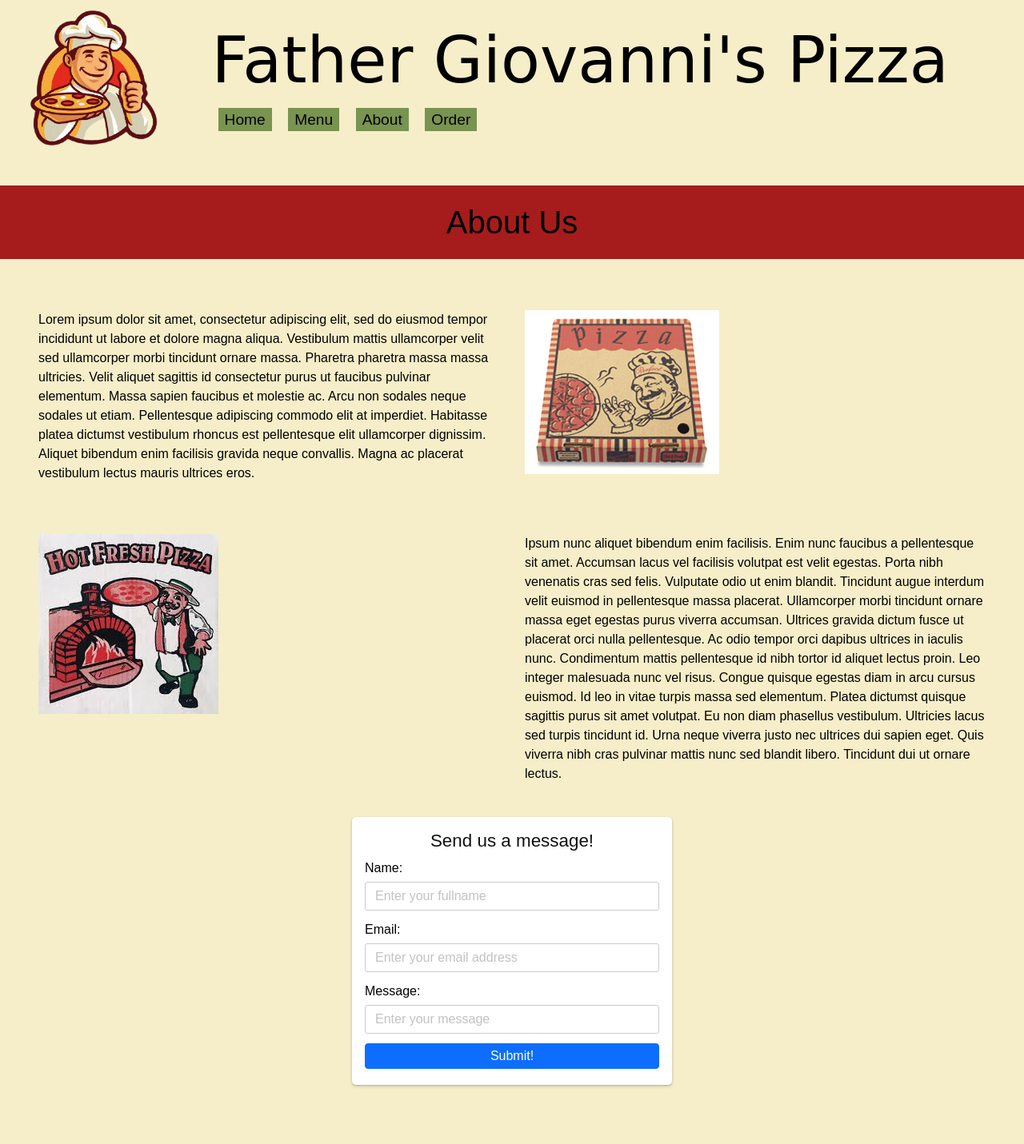
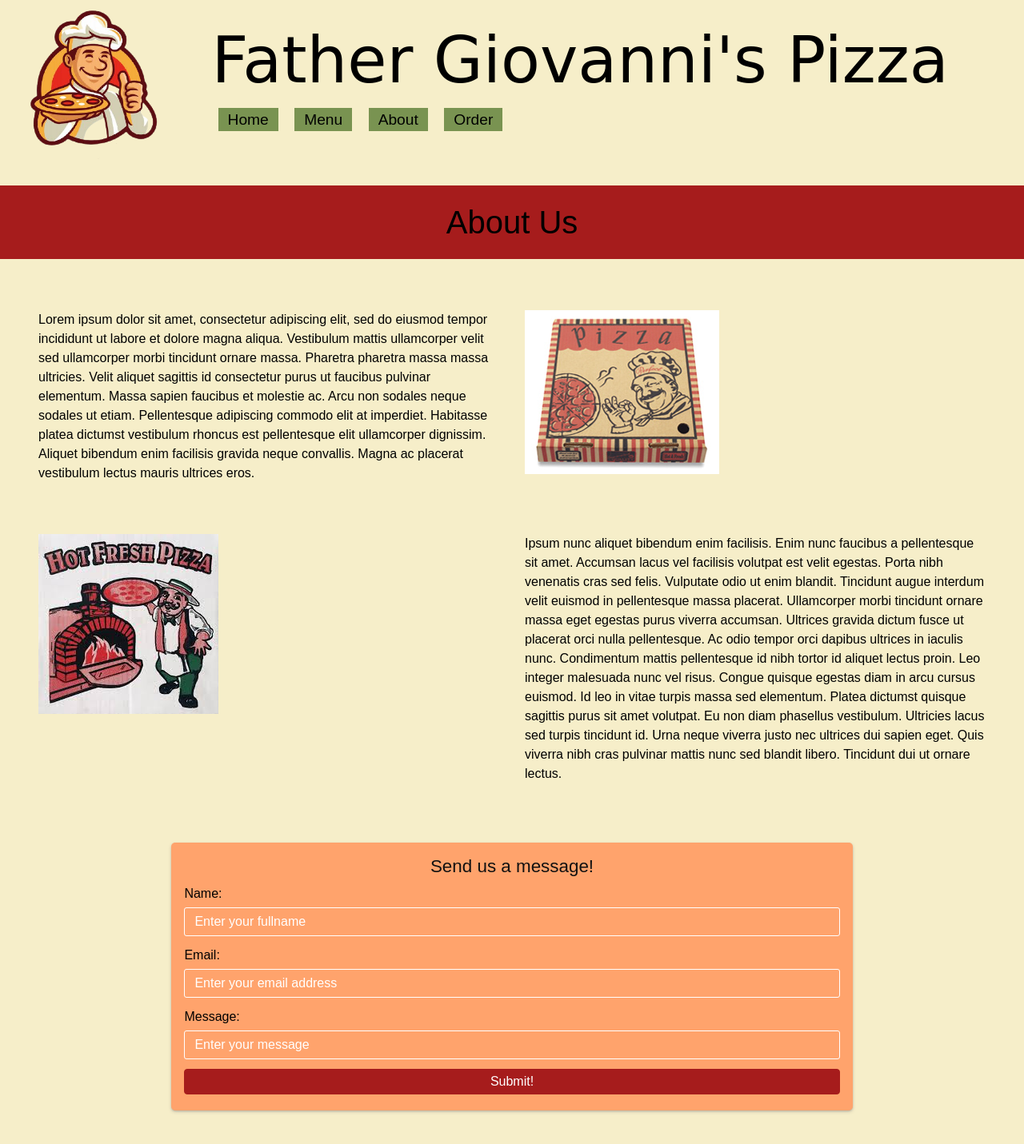
Before and after one commit to phoebec0220/CSP-Project-Father-Giovanni-s-Pizza-, a PHP site: page /about.html in a window 1280 px wide. Shown: the whole page at 80% size. Before the commit the page ends 1360 px from the top, so only its background shows below. Run offline with PHP 8.4, Linux system fonts and the light colour scheme; some web fonts are replaced.

Commit message:
Add files via upload
change menu items in order, clean up css, edit form so that it fits color palette

```diff
--- a/father-giovanni's-pizza/about.html
+++ b/father-giovanni's-pizza/about.html
@@ -10,6 +10,11 @@
       href="https://fonts.googleapis.com/css2?family=Meow+Script&family=Murecho&display=swap"
       rel="stylesheet"
     />
+    <style>
+      section {
+        padding: 32px;
+      }
+    </style>
     <title>Father Giovanni's Pizza About</title>
   </head>
   <body>
@@ -41,7 +46,7 @@
       </div>
     </header>
     <div class="banner">About Us</div>
-    <section class="abSec">
+    <section>
       <div class="rows">
         <div class="columns">
           Lorem ipsum dolor sit amet, consectetur adipiscing elit, sed do
@@ -60,7 +65,7 @@
         </div>
       </div>
     </section>
-    <section class="abSec">
+    <section>
       <div class="rows">
         <div class="columns">
           <img src="about2.jfif" alt="pizza oven and italian man" />
@@ -85,7 +90,7 @@
       </div>
     </section>
     <section id="abForm">
-      <div class="container center">
+      <div class="formCont center">
       <form action="signup.html" method="post" id="signup">
         <h1>Send us a message!</h1>
         <div class="field">
--- a/father-giovanni's-pizza/pizza.css
+++ b/father-giovanni's-pizza/pizza.css
@@ -12,7 +12,6 @@
   color: inherit;
   font-size: inherit;
 }
-
 body {
   line-height: 1.5;
   background-color: #f6eec9;
@@ -20,7 +19,6 @@ body {
   color: black;
   font-size: 100%;
 }
-
 article,
 aside,
 details,
@@ -34,7 +32,6 @@ nav,
 section {
   display: block;
 }
-
 a {
   margin: 0;
   padding: 0;
@@ -43,7 +40,20 @@ a {
   text-decoration: none;
 }
 
-/****Header****/
+/****General CSS****/
+.center {
+  display: block;
+  margin-left: auto;
+  margin-right: auto;
+}
+.banner {
+  font-size: 250%;
+  text-align: center;
+  background-color: #a61c1c;
+  padding: 16px;
+  margin: 32px 0;
+}
+/***Header***/
 .logo {
   float: left;
   height: 200px;
@@ -59,7 +69,7 @@ a {
   padding: 0 8px;
 }
 .navbar a {
-  padding: 4px 8px;
+  padding: 4px 12px;
   background-color: #799351;
 }
 .headerR {
@@ -67,13 +77,150 @@ a {
   height: 200px;
   display: inline-block;
 }
+/***Scroll Design***/
+::-webkit-scrollbar {
+  z-index: 100;
+  width: 5px;
+} /* this targets the default scrollbar (compulsory) */
+::-webkit-scrollbar-track {
+  background-color: #452732;
+} /* the new scrollbar will have a flat appearance with the set background color */
 
-.banner {
-  font-size: 250%;
+::-webkit-scrollbar-thumb {
+  background-color: rgba(0, 0, 0, 0.2);
+} /* this will style the thumb, ignoring the track */
+
+::-webkit-scrollbar-button {
+  background-color: #000;
+} /* optionally, you can style the top and the bottom buttons (left and right for horizontal bars) */
+
+::-webkit-scrollbar-corner {
+  background-color: #000;
+} /* if both the vertical and the horizontal bars appear, then perhaps the right bottom corner also needs to be styled */
+
+/****About****/
+.columns {
+  float: left;
+  width: 50%;
+  padding: 0 16px;
+}
+.rows {
+  width: 100%;
+}
+.rows:after {
+  content: "";
+  display: table;
+  clear: both;
+}
+/***Form***/
+.formCont {
+  background-color: #ffa36c;
+  border-radius: 5px;
+  box-shadow: rgba(50, 50, 93, 0.25) 0px 2px 5px -1px,
+    rgba(0, 0, 0, 0.3) 0px 1px 3px -1px;
+  max-width: 70%;
+  min-width: 350px;
+}
+form {
+  max-width: 100%;
+  margin: 10px auto;
+  padding: 8px 16px;
+}
+form h1 {
+  padding: 5px 0;
+  font-size: 1.4rem;
+  font-weight: normal;
   text-align: center;
-  background-color: #a61c1c;
-  padding: 16px;
-  margin: 32px 0;
+  color: #111;
+}
+.field {
+  margin-bottom: 0.75rem;
+}
+.field small {
+  color: #dc3545;
+}
+label {
+  display: inline-block;
+  margin-bottom: 5px;
+  vertical-align: top;
+  width: 100%;
+}
+/* input, textarea */
+input,
+textarea,
+select {
+  border: solid 1px #fff;
+  border-radius: 3px;
+  display: inline-block;
+  padding: 0.5rem 0.75rem;
+  width: 100%;
+  font-family: inherit;
+  font-size: 1rem;
+}
+input::placeholder {
+  color: #fff;
+}
+input:focus,
+textarea:focus,
+select:focus {
+  outline: none;
+  box-shadow: 0 0 0 2pt rgba(246, 238, 201, 0.5);
+}
+input[disabled],
+textarea[disabled] {
+  background-color: #e3915f;
+  box-shadow: none;
+  color: #7a7a7a;
+  cursor: not-allowed;
+}
+
+/* input error */
+input.error,
+textarea.error,
+select.error {
+  border-color: #dc3545;
+}
+input.error:focus,
+textarea.error:focus,
+select.error:focus {
+  box-shadow: 0 0 0 0.25rem rgb(220 53 69 / 25%);
+}
+
+/* input success */
+input.success,
+textarea.success,
+select.success {
+  border-color: #198754;
+}
+input.success:focus,
+textarea.success:focus {
+  box-shadow: 0 0 0 0.25rem rgb(25 135 84 / 25%);
+}
+
+/* button */
+.formbtn {
+  background: #a61c1c;
+  color: #fff;
+  border-radius: 0.25rem;
+  font-size: 1rem;
+  font-weight: 400;
+  border: 1px solid #a61c1c;
+  transition: color 0.15s ease-in-out, background-color 0.15s ease-in-out,
+    border-color 0.15s ease-in-out, box-shadow 0.15s ease-in-out;
+  text-align: center;
+  padding: 0.375rem 0.75rem;
+}
+.formbtn:hover {
+  background: #a20a0a;
+  border-color: #a61c1c;
+  cursor: pointer;
+}
+.formbtn:focus {
+  outline: none;
+  color: #fff;
+  background-color: #a20a0a;
+  border-color: #a61c1c;
+  box-shadow: 0 0 0 0.25rem rgb(49 132 253 / 50%);
 }
 
 /****Order****/
@@ -81,8 +228,8 @@ a {
   position: fixed;
   top: 10px;
   right: 20px;
+  z-index: 1;
 }
-
 .ordPopout {
   height: 100%;
   width: 0;
@@ -104,188 +251,6 @@ a {
   left: 0;
   z-index: 1;
 }
-
-/****Index****/
-#indSec1 {
-  padding: 32px;
-}
-#indMain {
-  color: white;
-  position: relative;
-}
-#indMainText {
-  position: absolute;
-  top: 0;
-  left: 0;
-  padding: 16px;
-}
-#indText1 {
-  font-size: 400%;
-}
-#indText2 {
-  font-size: 200%;
-}
-#indText3 {
-  margin: 32px 0;
-}
-#indText3 a {
-  background-color: #ffa36c;
-  transition: 0.3s;
-  font-size: 180%;
-  padding: 8px 16px;
-}
-#indText3 a:hover {
-  background-color: transparent;
-}
-/****About****/
-
-.columns {
-  float: left;
-  width: 50%;
-  padding: 0 16px;
-}
-
-.rows {
-  width: 100%;
-}
-
-.rows:after {
-  content: "";
-  display: table;
-  clear: both;
-}
-.abSec {
-  padding: 32px;
-}
-
-.center {
-  display: block;
-  margin-left: auto;
-  margin-right: auto;
-}
-/***Form***/
-.container {
-  background-color: #fff;
-  border-radius: 5px;
-  box-shadow: rgba(50, 50, 93, 0.25) 0px 2px 5px -1px,
-    rgba(0, 0, 0, 0.3) 0px 1px 3px -1px;
-  width: 400px;
-}
-
-form {
-  max-width: 400px;
-  margin: 10px auto;
-  padding: 0.5rem 1rem;
-}
-
-form h1 {
-  padding: 5px 0;
-  font-size: 1.4rem;
-  font-weight: normal;
-  text-align: center;
-  color: #111;
-}
-
-.field {
-  margin-bottom: 0.75rem;
-}
-
-.field small {
-  color: #dc3545;
-}
-
-label {
-  display: inline-block;
-  margin-bottom: 5px;
-  vertical-align: top;
-  width: 100%;
-}
-
-/* input, textarea */
-input,
-textarea,
-select {
-  border: solid 1px #ccc;
-  border-radius: 3px;
-  display: inline-block;
-  padding: 0.5rem 0.75rem;
-  width: 100%;
-  font-family: inherit;
-  font-size: 1rem;
-}
-
-input::placeholder {
-  color: #c2c2c2;
-}
-
-input:focus,
-textarea:focus,
-select:focus {
-  outline: none;
-  box-shadow: 0 0 0 2pt rgb(49, 132, 253, 0.5);
-}
-
-input[disabled],
-textarea[disabled] {
-  background-color: #f5f5f5;
-  box-shadow: none;
-  color: #7a7a7a;
-  cursor: not-allowed;
-}
-
-/* input error */
-input.error,
-textarea.error,
-select.error {
-  border-color: #dc3545;
-}
-
-input.error:focus,
-textarea.error:focus,
-select.error:focus {
-  box-shadow: 0 0 0 0.25rem rgb(220 53 69 / 25%);
-}
-
-/* input success */
-input.success,
-textarea.success,
-select.success {
-  border-color: #198754;
-}
-
-input.success:focus,
-textarea.success:focus {
-  box-shadow: 0 0 0 0.25rem rgb(25 135 84 / 25%);
-}
-
-/* button */
-.formbtn {
-  background: #0d6efd;
-  color: #fff;
-  border-radius: 0.25rem;
-  font-size: 1rem;
-  font-weight: 400;
-  border: 1px solid #0d6efd;
-  transition: color 0.15s ease-in-out, background-color 0.15s ease-in-out,
-    border-color 0.15s ease-in-out, box-shadow 0.15s ease-in-out;
-  text-align: center;
-  padding: 0.375rem 0.75rem;
-}
-
-.formbtn:hover {
-  background: #0b5ed7;
-  border-color: #0a58ca;
-  cursor: pointer;
-}
-
-.formbtn:focus {
-  outline: none;
-  color: #fff;
-  background-color: #0b5ed7;
-  border-color: #0a58ca;
-  box-shadow: 0 0 0 0.25rem rgb(49 132 253 / 50%);
-}
-
 /* radio  & checkbox*/
 label.radio,
 label.checkbox {
@@ -295,7 +260,6 @@ label.checkbox {
   position: relative;
   border-radius: 5px;
 }
-
 .stack label.radio,
 .stack label.checkbox {
   display: block;
@@ -362,32 +326,7 @@ input[type="radio"] {
   color: #dc3545;
 }
 
-/*Scroll Design*/
-::-webkit-scrollbar {
-  z-index: 100;
-  width: 5px;
-} /* this targets the default scrollbar (compulsory) */
-::-webkit-scrollbar-track {
-  background-color: #452732;
-} /* the new scrollbar will have a flat appearance with the set background color */
-
-::-webkit-scrollbar-thumb {
-  background-color: rgba(0, 0, 0, 0.2);
-} /* this will style the thumb, ignoring the track */
-
-::-webkit-scrollbar-button {
-  background-color: #000;
-} /* optionally, you can style the top and the bottom buttons (left and right for horizontal bars) */
-
-::-webkit-scrollbar-corner {
-  background-color: #000;
-} /* if both the vertical and the horizontal bars appear, then perhaps the right bottom corner also needs to be styled */
-
 /* Style CSS */
-* {
-  margin: 0px;
-  padding: 0px;
-}
 
 input {
   outline-color: #c98474;
```
Also changed, not shown: father-giovanni's-pizza/index.html (+33 -0 lines), father-giovanni's-pizza/order.html (+11 -21 lines), father-giovanni's-pizza/order1.jpg (added), father-giovanni's-pizza/order2.jpg (added), father-giovanni's-pizza/order3.jpg (added), father-giovanni's-pizza/order4.jpg (added), father-giovanni's-pizza/order5.jpg (added), father-giovanni's-pizza/order6.jpg (added).
